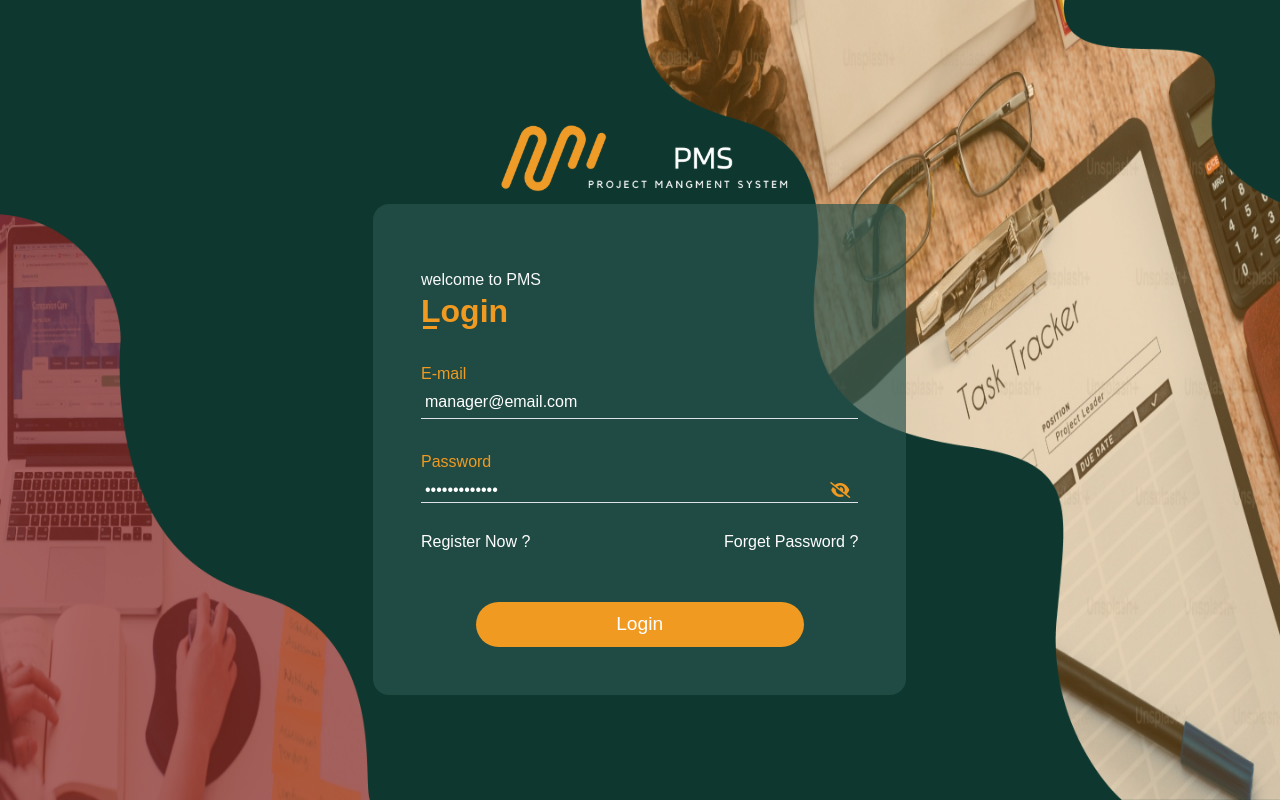
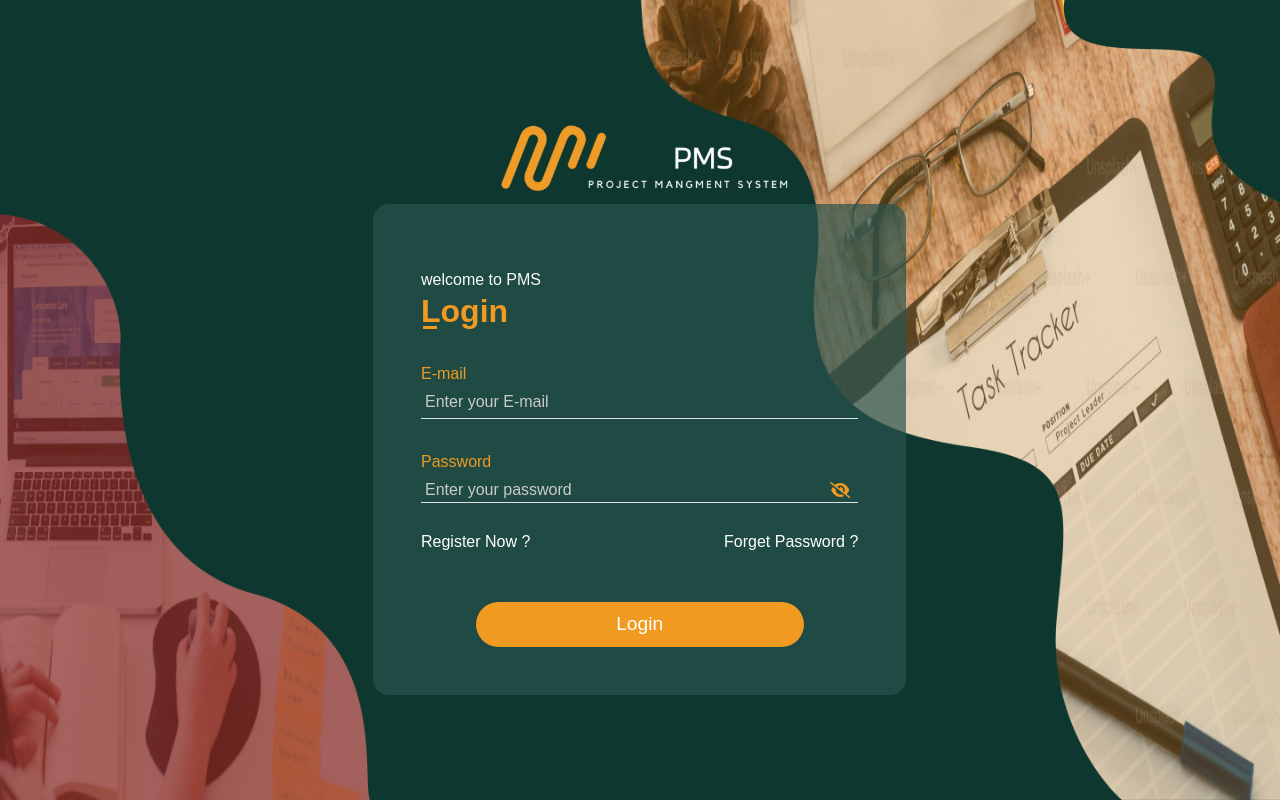
Before and after one commit to SalmaAboArab/Project-Management-System, a React (Vite) app: page /#/ in a window 1280 px wide. Built offline with nearby package versions, Linux system fonts and the light colour scheme.

Commit message:
Update Login.tsx

```diff
--- a/src/AuthModule/Components/Login/Login.tsx
+++ b/src/AuthModule/Components/Login/Login.tsx
@@ -36,10 +36,7 @@ export default function Login() {
     setValue,
   } = useForm();
 
-  useEffect(() => {
-    setValue("email","manager@email.com")
-    setValue("password","@Password123!")
-  }, [])
+
 
   const onSubmit = async (values: any) => {
     setIsLoading(true);
```
